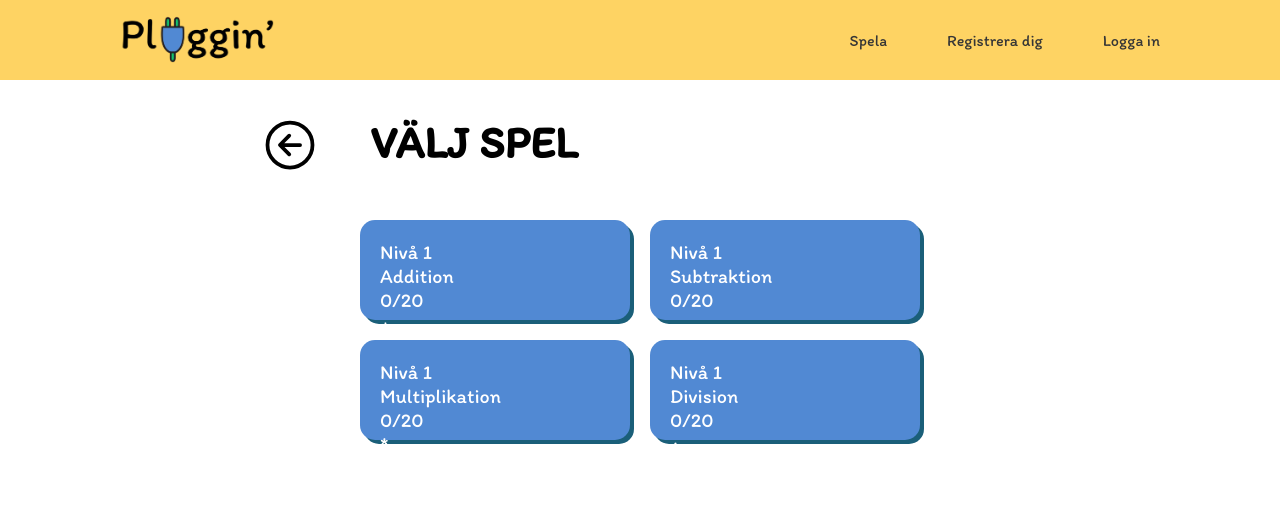
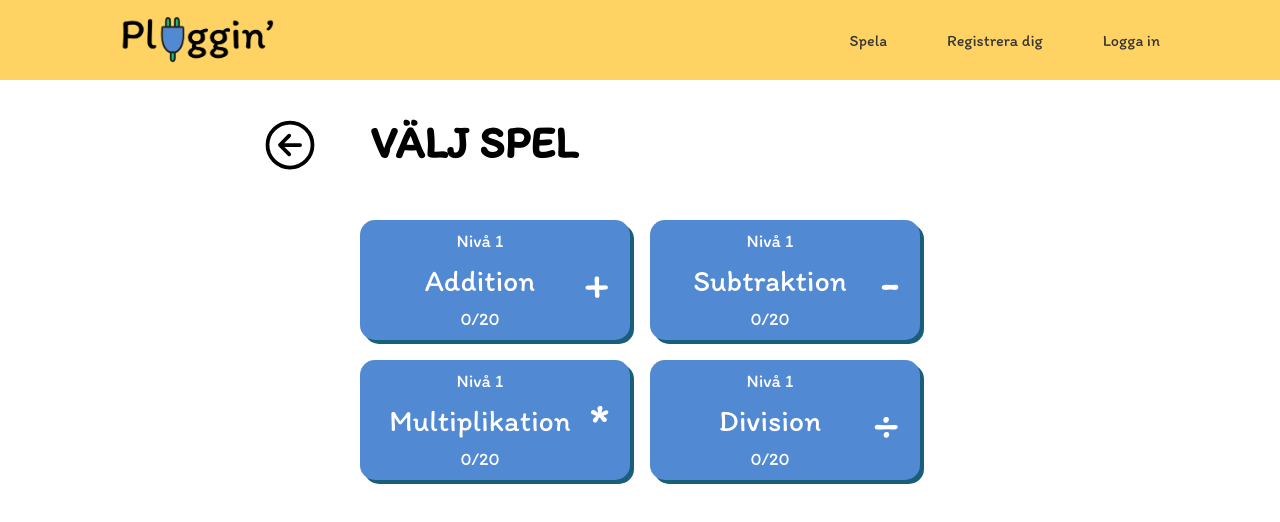
Before and after one commit to Technigo/final-boiler-plate-monorepo, a React (Vite) app in the folder frontend/: page /spela/matte in a window 1280 px wide. Shown: the top 522 px of the page. Built offline with nearby package versions, Linux system fonts and the light colour scheme; no server answers.

Commit message:
Deigned buttons for choosing math-game

```diff
--- a/frontend/src/components/Games/Math.jsx
+++ b/frontend/src/components/Games/Math.jsx
@@ -40,11 +40,10 @@ export const Math = () => {
               {mathGame[Number(gameTypeNumber)].score}/{mathGame[Number(gameTypeNumber)].levelScore}⭐
             </Score>
           </Progress>
-
         </HeaderDiv>
         <MathQuestion focusRef={focusRef} type={gameTypeNumber} />
       </MathGameSite>
-    );
+    )
   } else {
     return (
       <MathGameSite>
@@ -63,49 +62,57 @@ export const Math = () => {
             value="0"
             onClick={(event) => handleChoice(event.target.value)}
           >
+            <ButtonTextDiv>
               <ButtonText>Nivå {mathGame[0].level}</ButtonText>
-            <ButtonText>Addition</ButtonText>
+              <ButtonTitle>Addition</ButtonTitle>
               <ButtonText>
                 {mathGame[0].score}/{mathGame[0].levelScore}
               </ButtonText>
-            +
+            </ButtonTextDiv>
+            <ButtonSign>+</ButtonSign>
           </MathTypeButton>
           <MathTypeButton
             value="1"
             onClick={(event) => handleChoice(event.target.value)}
           >
+            <ButtonTextDiv>
               <ButtonText>Nivå {mathGame[1].level}</ButtonText>
-            <ButtonText>Subtraktion</ButtonText>
+              <ButtonTitle>Subtraktion</ButtonTitle>
               <ButtonText>
                 {mathGame[1].score}/{mathGame[1].levelScore}
               </ButtonText>
-            -
+            </ButtonTextDiv>
+            <ButtonSign>-</ButtonSign>
           </MathTypeButton>
           <MathTypeButton
             value="2"
             onClick={(event) => handleChoice(event.target.value)}
           >
+            <ButtonTextDiv>
               <ButtonText>Nivå {mathGame[2].level}</ButtonText>
-            <ButtonText>Multiplikation</ButtonText>
+              <ButtonTitle>Multiplikation</ButtonTitle>
               <ButtonText>
                 {mathGame[2].score}/{mathGame[2].levelScore}
               </ButtonText>
-            *
+            </ButtonTextDiv>
+            <ButtonSign>*</ButtonSign>
           </MathTypeButton>
           <MathTypeButton
             value="3"
             onClick={(event) => handleChoice(event.target.value)}
           >
+            <ButtonTextDiv>
               <ButtonText>Nivå {mathGame[3].level}</ButtonText>
-            <ButtonText>Division</ButtonText>
+              <ButtonTitle>Division</ButtonTitle>
               <ButtonText>
                 {mathGame[3].score}/{mathGame[3].levelScore}
               </ButtonText>
-            ÷
+            </ButtonTextDiv>
+            <ButtonSign>÷</ButtonSign>
           </MathTypeButton>
         </Choices>
       </MathGameSite>
-    )
+    );
   }
 }
 
@@ -207,19 +214,19 @@ const MathTypeButton = styled.button`
   background-color: var(--ocean);
   color: white;
   width: 270px;
-  height: 50px;
+  height: 60px;
   margin: 10px auto;
   padding: 10px 0;
   z-index: 1;
   border-radius: 15px;
   border: none;
-  z-index: 1;
   font-size: 20px;
   padding: 15px;
   cursor: pointer;
   box-shadow: 4px 4px var(--oceanshadow);
   display: flex;
-  flex-direction: column;
+  align-items: center;
+  justify-content: space-between;
 
   &:hover {
     background-color: var(--oceanhover);
@@ -238,12 +245,29 @@ const MathTypeButton = styled.button`
 
   @media (min-width: 700px) {
     width: 270px;
+    height: 120px;
+    padding: 10px 20px;
+  }
+`
+
+const ButtonTextDiv = styled.div`
+  display: flex;
+  flex-direction: column;
+  justify-content: space-between;
+  gap: 5px;
+  width: 200px;
   height: 100px;
-    padding: 20px;
-  }
-`;
+`
+
+const ButtonTitle = styled.p`
+  font-size: 30px;
+`
 
 const ButtonText = styled.p`
-  font-size: 20px;
+  font-size: 18px;
   margin: 0;
 `
+
+const ButtonSign = styled.p`
+  font-size: 50px;
+`
--- a/frontend/src/pages/NotFound.jsx
+++ b/frontend/src/pages/NotFound.jsx
@@ -1,8 +1,5 @@
-// Import the 'React' library.
-import React from "react";
-
 // Define the 'NotFound' functional component.
 export const NotFound = () => {
   // Render a div element with a CSS class 'not-found' containing the text 'NotFound'.
   return <div className="not-found">NotFound</div>;
-};
+}
```
Lines whose indentation alone changed are shown as unchanged.
